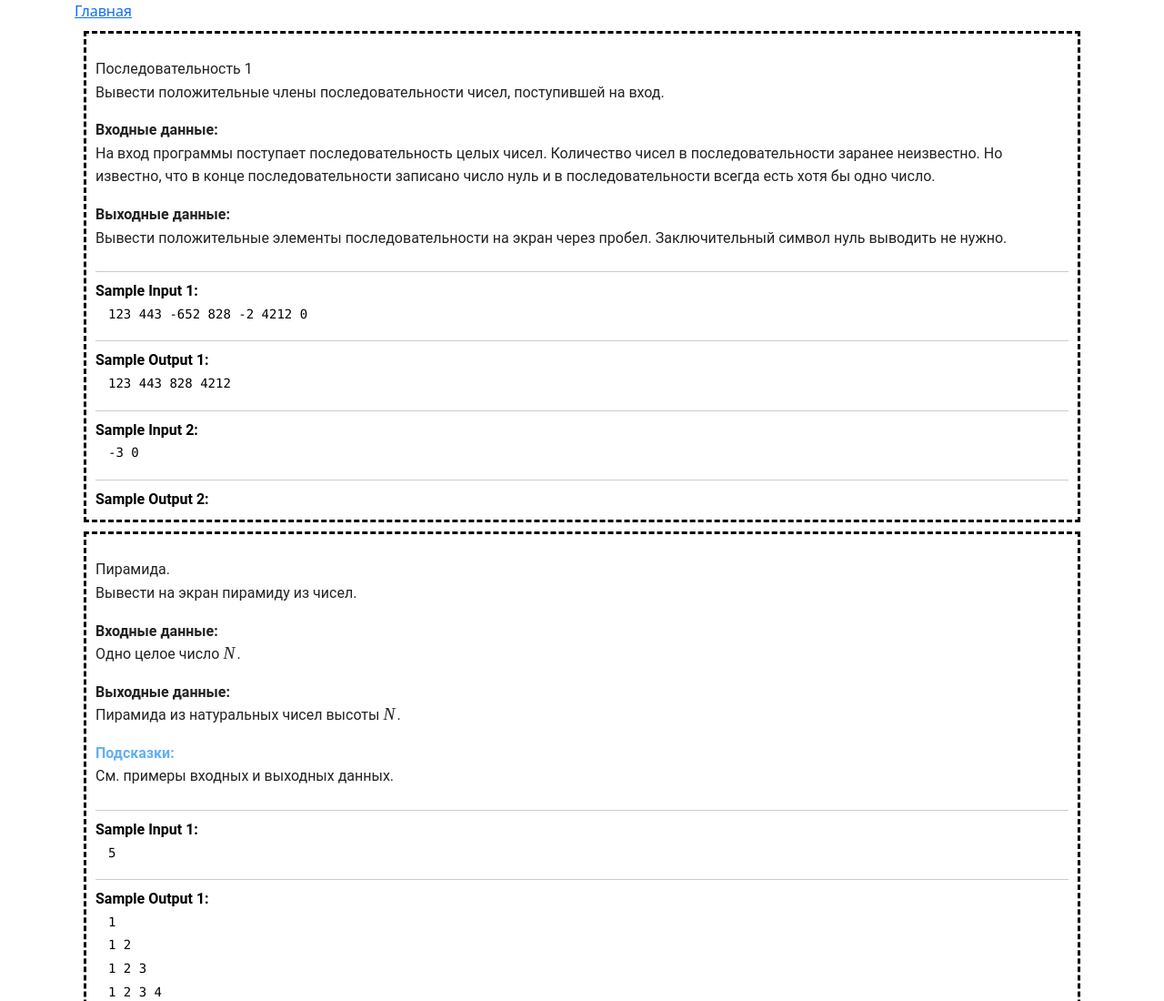
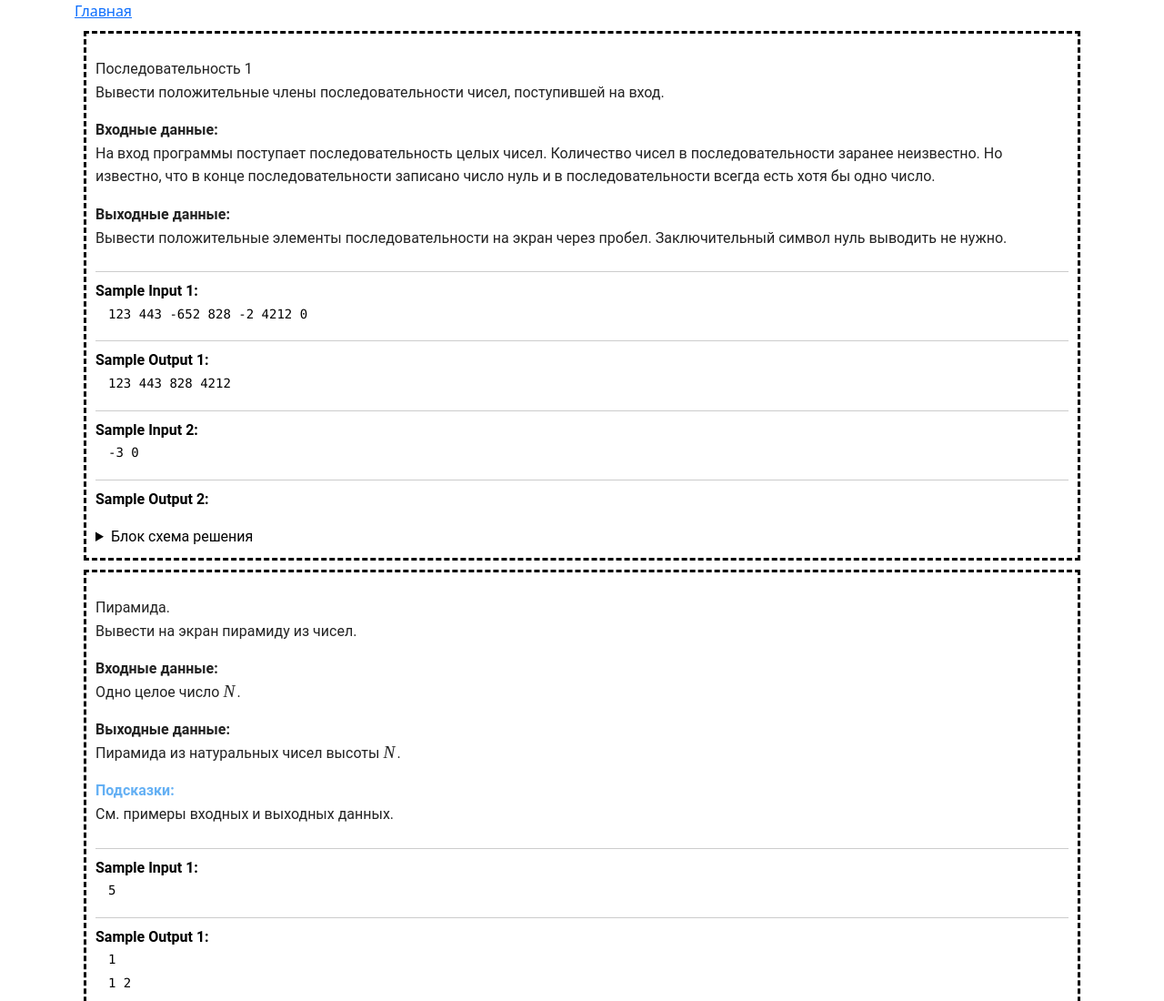
Before and after one commit to N777/ksh, a plain HTML site: page pages/class_for_again.html in a window 1280 px wide. Shown: the top 1100 px of the page at 91% size. Drawn offline with nearby package versions, Linux system fonts and the light colour scheme; a web font is replaced by a local one.

Commit message:
Блок схема

```diff
--- a/pages/class_for_again.html
+++ b/pages/class_for_again.html
@@ -49,7 +49,10 @@
                 <strong>Sample Output 2:</strong>
             </p>
             <pre class="step-text__limit-value"></pre>
-
+            <details>
+                <summary>Блок схема решения</summary>
+                <img src="../images/Последовательность_1.png" alt="Блок схема">
+            </details>
             <!---->      </div>
     </div>
 </div>
```
Also changed, not shown: images/Последовательность_1.png (added).
